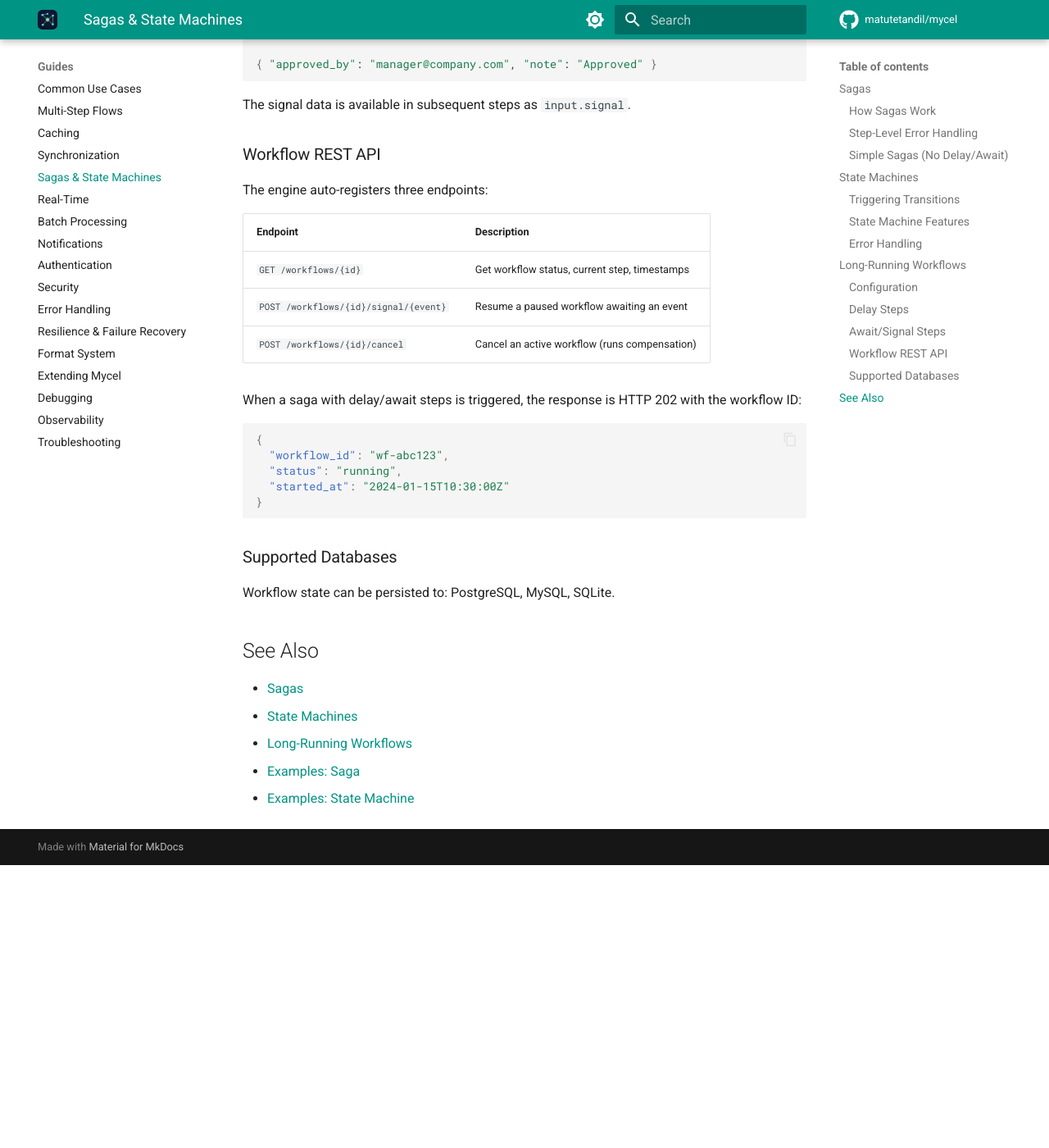
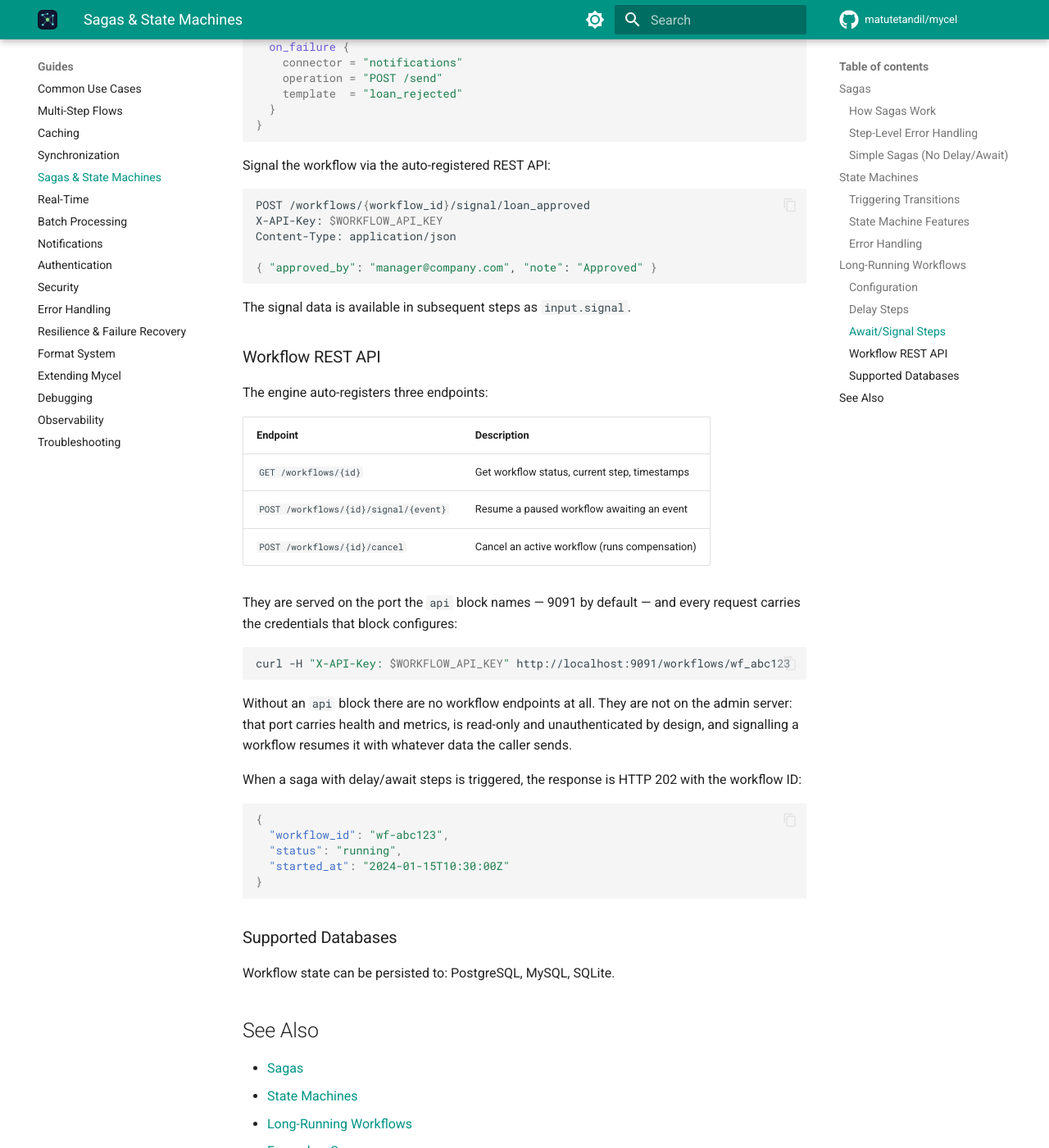
Before and after one commit to matutetandil/mycel, an MkDocs documentation site: the page built from docs/guides/sagas.md, in a window 1280 px wide and 1400 px high, scrolled down 6155 px. Shown: the whole window at 82% size. Built offline with MkDocs 1.6.1 and Material for MkDocs 9.7.7, drawn with Linux system fonts in a browser that asks for light colours; comment, search, counter and statistics services are not loaded; before the commit the page ends 7210 px from its top, so only the background shows below that; some of the changed text lies outside the part shown.

Commit message:
Document the workflow api everywhere it is described
The endpoints appear in five places and the change touched one of them. The
rest now say the same thing: the saga guide's service block and its endpoint
table, the configuration reference that claims to list every block, the
workflows example, and the README's feature line.

The example's own README was already wrong before this change — it curled
localhost:3000, the REST connector's port, for endpoints that were on the admin
server — so its requests now name the port the example configures and carry the
key it sets. The example config carries an api block, which is also what keeps
it honest: without one it would document endpoints it no longer serves.

Each snippet was lifted back out of the documents and put through mycel
validate, because a block that reads well and does not parse is the mistake
this repository keeps making. All 81 example configurations still validate.

````diff
--- a/docs/guides/sagas.md
+++ b/docs/guides/sagas.md
@@ -197,6 +197,18 @@
     storage     = "db"              # Database connector name
     table       = "mycel_workflows" # Table name (default)
     auto_create = true              # Create table on startup
+
+    # The HTTP interface to running workflows. Optional, and off unless it is
+    # written: these endpoints wake and cancel workflows, so they are not on
+    # the admin server and they are never served without authentication.
+    api {
+      port = 9091                   # default 9091; the admin port is refused
+
+      auth {                        # required — the same block a connector takes
+        type = "api_key"
+        keys = [env("WORKFLOW_API_KEY")]
+      }
+    }
   }
 }
 ```
@@ -281,6 +293,7 @@
 
 ```bash
 POST /workflows/{workflow_id}/signal/loan_approved
+X-API-Key: $WORKFLOW_API_KEY
 Content-Type: application/json
 
 { "approved_by": "manager@company.com", "note": "Approved" }
@@ -297,6 +310,18 @@
 | `GET /workflows/{id}` | Get workflow status, current step, timestamps |
 | `POST /workflows/{id}/signal/{event}` | Resume a paused workflow awaiting an event |
 | `POST /workflows/{id}/cancel` | Cancel an active workflow (runs compensation) |
+
+They are served on the port the `api` block names — 9091 by default — and every
+request carries the credentials that block configures:
+
+```bash
+curl -H "X-API-Key: $WORKFLOW_API_KEY" http://localhost:9091/workflows/wf_abc123
+```
+
+Without an `api` block there are no workflow endpoints at all. They are not on
+the admin server: that port carries health and metrics, is read-only and
+unauthenticated by design, and signalling a workflow resumes it with whatever
+data the caller sends.
 
 When a saga with delay/await steps is triggered, the response is HTTP 202 with the workflow ID:
 
````
Also changed, not shown: README.md (+1 -1 lines), docs/reference/configuration.md (+9 -0 lines), examples/workflows/README.md (+4 -3 lines), 1 other file.
